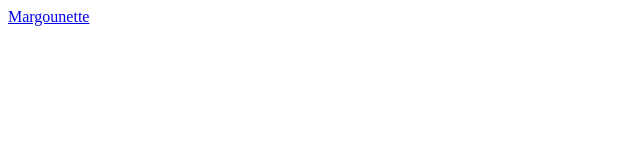
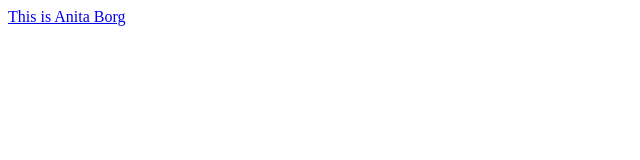
Before and after one commit to Margounette/artraker-dev, a plain HTML site: page index.html in a window 1280 px wide. Shown: the full height of the page, 0-640 px from the left. Drawn offline with Linux system fonts and the light colour scheme.

```diff
--- a/index.html
+++ b/index.html
@@ -1 +1 @@
-<a href="lesson1/index.html"> Margounette </a>
+<a href="lesson1/index.html"> This is Anita Borg </a>
```
